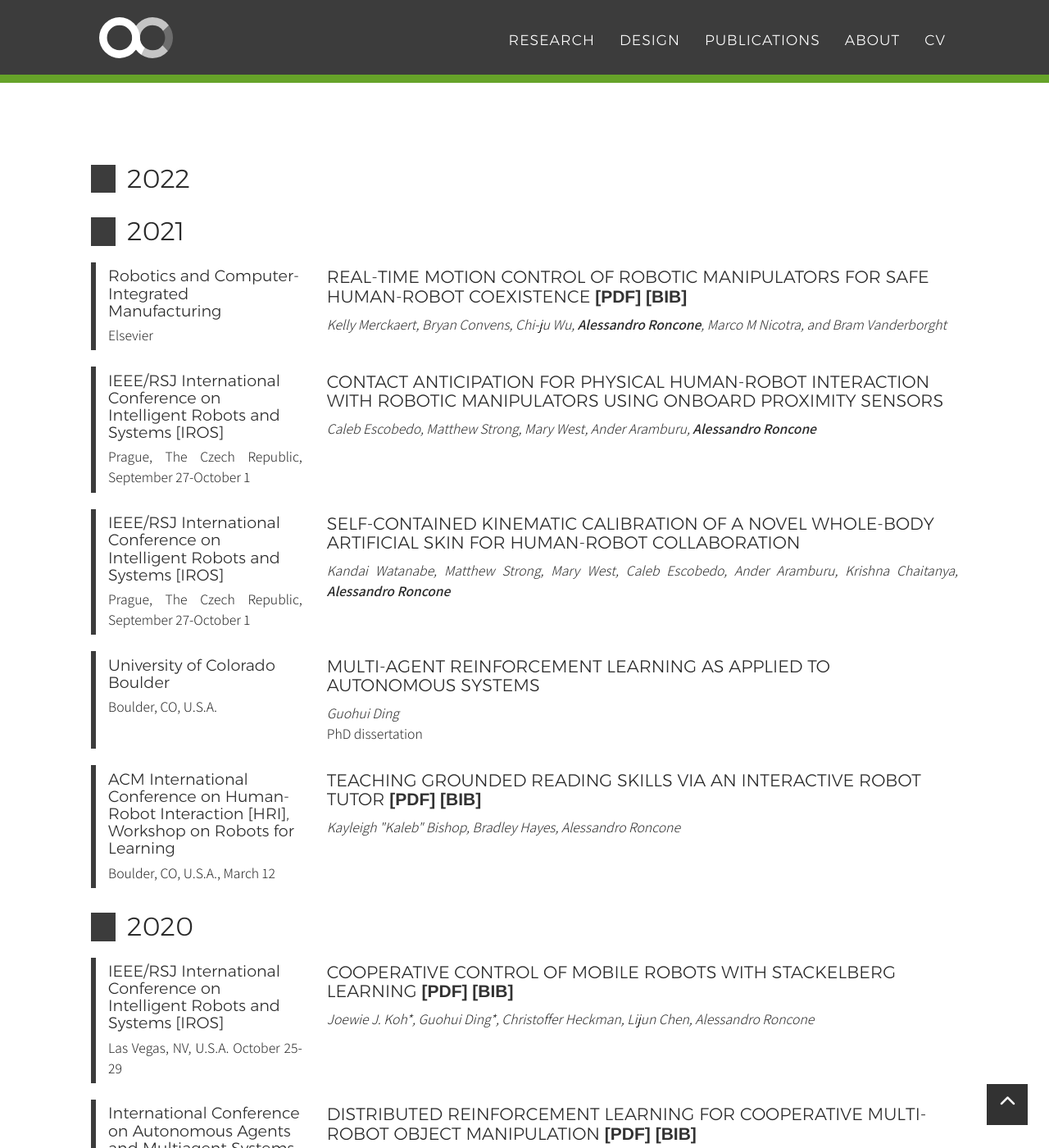
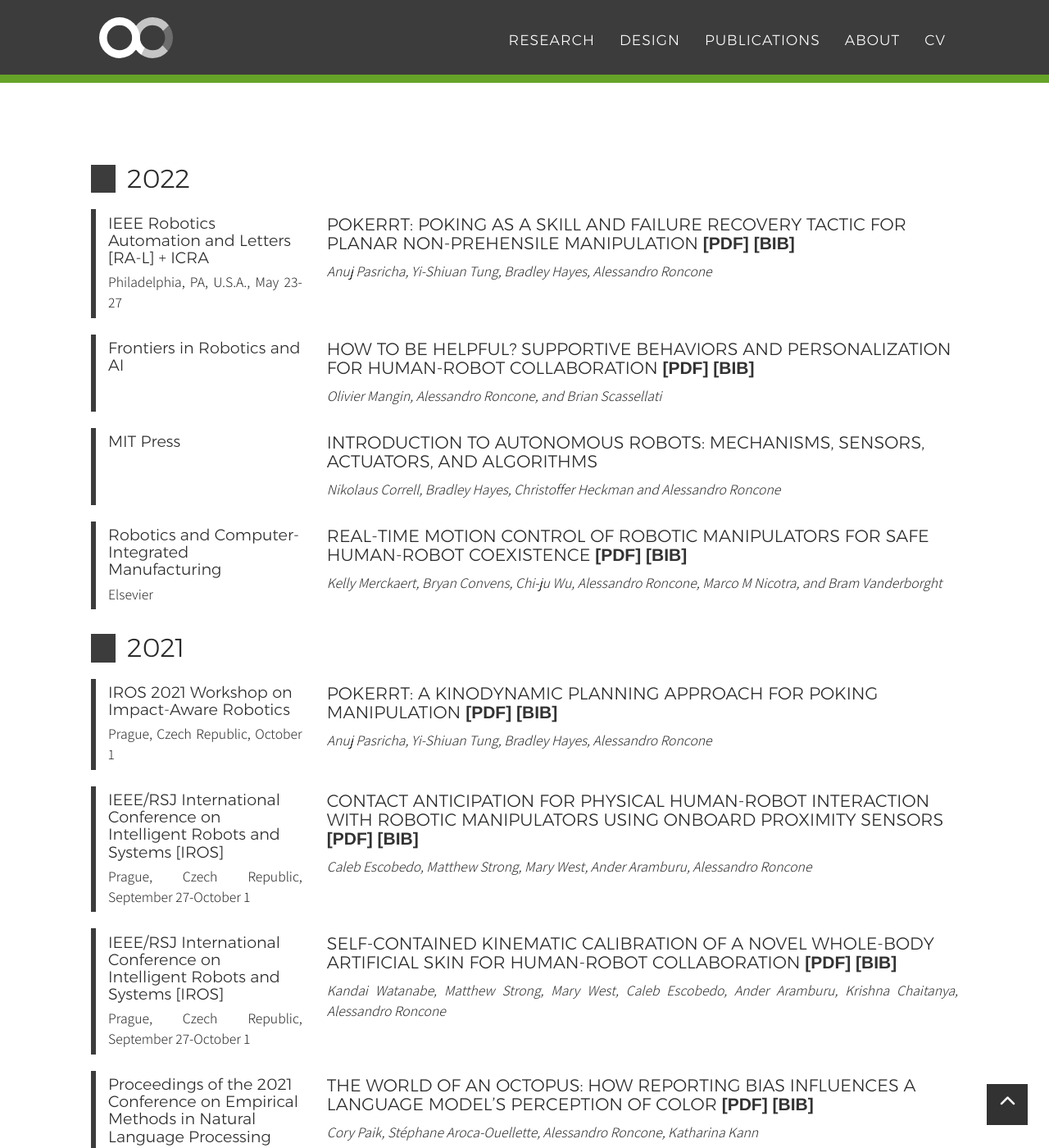
Before and after one commit to alecive/alecive.github.io, a Jekyll site: the page built from publications.html, in a window 1280 px wide and 1400 px high, scrolled down 744 px. Shown: the whole window at 82% size. Built offline with Jekyll 4.4.1, drawn with Linux system fonts in a browser that asks for light colours; nearby versions of some CDN libraries; some web fonts are replaced; some of the changed text lies outside the part shown.

Commit message:
Updated publication list

```diff
--- a/_data/cv-publications.yml
+++ b/_data/cv-publications.yml
@@ -1,20 +1,68 @@
+ - title: "PokeRRT: Poking as a Skill and Failure Recovery Tactic for Planar Non-Prehensile Manipulation"
+   authors: Anuj Pasricha, Yi-Shiuan Tung, Bradley Hayes, Alessandro Roncone
+   year: 2022
+   venue: "IEEE Robotics Automation and Letters [RA-L] + ICRA"
+   where: Philadelphia, PA, U.S.A., May 23-27
+   pdf: "2022_Pasricha_RAL_PokeRRT"
+   host: https://hiro-group.ronc.one
+ - title: "How to be Helpful? Supportive Behaviors and Personalization for Human-Robot Collaboration"
+   authors: Olivier Mangin, Alessandro Roncone, and Brian Scassellati
+   year: 2022
+   venue: Frontiers in Robotics and AI
+   pdf: "2022_Mangin_supportive_behaviors"
+ - title: "Introduction to Autonomous Robots: Mechanisms, Sensors, Actuators, and Algorithms"
+   authors: Nikolaus Correll, Bradley Hayes, Christoffer Heckman and Alessandro Roncone
+   year: 2022
+   venue: "MIT Press"
  - title: "Real-Time Motion Control of Robotic Manipulators for Safe Human-Robot Coexistence"
-   authors: Kelly Merckaert, Bryan Convens, Chi-ju Wu, <b>Alessandro Roncone</b>, Marco M Nicotra, and Bram Vanderborght
-   year: 2021
+   authors: Kelly Merckaert, Bryan Convens, Chi-ju Wu, Alessandro Roncone, Marco M Nicotra, and Bram Vanderborght
+   year: 2022
    venue: Robotics and Computer-Integrated Manufacturing
    where: Elsevier
-   pdf: "2021_Merckaert_realtime_motion_control"
+   pdf: "2022_Merckaert_realtime_motion_control"
+   host: https://hiro-group.ronc.one
+ - title: "PokeRRT: A Kinodynamic Planning Approach for Poking Manipulation"
+   authors: Anuj Pasricha, Yi-Shiuan Tung, Bradley Hayes, Alessandro Roncone
+   year: 2021
+   venue: "IROS 2021 Workshop on Impact-Aware Robotics"
+   where: Prague, Czech Republic, October 1
+   pdf: "2021_Pasricha_IROS_PokeRRT"
    host: https://hiro-group.ronc.one
  - title: "Contact Anticipation for Physical Human-Robot Interaction with Robotic Manipulators using Onboard Proximity Sensors"
-   authors: Caleb Escobedo, Matthew Strong, Mary West, Ander Aramburu, <b>Alessandro Roncone</b>
+   authors: Caleb Escobedo, Matthew Strong, Mary West, Ander Aramburu, Alessandro Roncone
    year: 2021
    venue: IEEE/RSJ International Conference on Intelligent Robots and Systems [IROS]
-   where: Prague, The Czech Republic, September 27-October 1
+   where: Prague, Czech Republic, September 27-October 1
+   pdf: "2021_Escobedo_IROS_contact_anticipation"
+   host: https://hiro-group.ronc.one
  - title: "Self-Contained Kinematic Calibration of a Novel Whole-Body Artificial Skin for Human-Robot Collaboration"
-   authors: Kandai Watanabe, Matthew Strong, Mary West, Caleb Escobedo, Ander Aramburu, Krishna Chaitanya, <b>Alessandro Roncone</b>
+   authors: Kandai Watanabe, Matthew Strong, Mary West, Caleb Escobedo, Ander Aramburu, Krishna Chaitanya, Alessandro Roncone
    year: 2021
    venue: IEEE/RSJ International Conference on Intelligent Robots and Systems [IROS]
-   where: Prague, The Czech Republic, September 27-October 1
+   where: Prague, Czech Republic, September 27-October 1
+   pdf: "2021_Watanabe_IROS_skin_calibration"
+   host: https://hiro-group.ronc.one
+ - title: "The World of an Octopus: How Reporting Bias Influences a Language Model’s Perception of Color"
+   authors: Cory Paik, Stéphane Aroca-Ouellette, Alessandro Roncone, Katharina Kann
+   year: 2021
+   venue: "Proceedings of the 2021 Conference on Empirical Methods in Natural Language Processing"
+   where: Online and Punta Cana, Dominican Republic, November 2021
+   pdf: "2021_Paik_EMNLP"
+   host: https://hiro-group.ronc.one
+ - title: "PROST: Physical Reasoning of Objects through Space and Time"
+   authors: Stéphane Aroca-Ouellette, Cory Paik, Alessandro Roncone, and Katharina Kann
+   year: 2021
+   venue: Findings of the Association for  Computational Linguistics
+   where: Online, August 1-6
+   pdf: "2021_Aroca-Ouellette_ACL_findings"
+   host: https://hiro-group.ronc.one
+ - title: "Volumetric Data Fusion of External Depth and Onboard Proximity Data For Occluded Space Reduction"
+   authors: Matthew Strong, Caleb Escobedo, Alessandro Roncone
+   year: 2021
+   venue: "4th Workshop on Proximity Perception in Robotics at IROS 2021"
+   where: Prague, Czech Republic, September 27
+   pdf: "2021_Strong_IROS_volumetric_data_fusion"
+   host: https://hiro-group.ronc.one
  - title: "Multi-agent Reinforcement Learning as Applied to Autonomous Systems"
    authors: Guohui Ding
    year: 2021
@@ -43,100 +91,95 @@
    pdf: "2020_Ding_AAMAS_cooperative_object_manipulation"
    host: https://hiro-group.ronc.one
  - title: "An Affordance-based Action Planner for On-line and Concurrent Human-Robot Collaborative Assembly"
-   authors: Francesca Stramandinoli, <b>Alessandro Roncone</b>, Olivier Mangin, Francesco Nori, and Brian Scassellati
+   authors: Francesca Stramandinoli, Alessandro Roncone, Olivier Mangin, Francesco Nori, and Brian Scassellati
    year: 2019
    venue: 2nd ICRA International Workshop on Computational Models of Affordance in Robotics
    where: Montreal, Canada, May 20-24
  - title: "Situated Human-Robot Collaboration: predicting intent from grounded natural language"
-   authors: Jake Brawer, Olivier Mangin, <b>Alessandro Roncone</b>, and Brian Scassellati
+   authors: Jake Brawer, Olivier Mangin, Alessandro Roncone, and Brian Scassellati
    year: 2018
    venue: IEEE/RSJ International Conference on Intelligent Robots and Systems [IROS]
    where: Madrid, Spain, October 1-5
    pdf: "2018_Brawer_IROS_situated_hrc"
  - title: "Preference-Based Assistance Prediction for Human-Robot Collaboration Tasks"
-   authors: Elena Corina Grigore, <b>Alessandro Roncone</b>, Olivier Mangin, and Brian Scassellati
+   authors: Elena Corina Grigore, Alessandro Roncone, Olivier Mangin, and Brian Scassellati
    year: 2018
    venue: IEEE/RSJ International Conference on Intelligent Robots and Systems [IROS]
    where: Madrid, Spain, October 1-5
    pdf: "2018_Grigore_IROS_assistance_prediction"
  - title: "The HRC Model set for Human-Robot Collaboration Research"
-   authors: Sofya Zeylikman, Sarah Widder, <b>Alessandro Roncone</b>, Olivier Mangin, and Brian Scassellati
+   authors: Sofya Zeylikman, Sarah Widder, Alessandro Roncone, Olivier Mangin, and Brian Scassellati
    year: 2018
    venue: IEEE/RSJ International Conference on Intelligent Robots and Systems [IROS]
    where: Madrid, Spain, October 1-5
    pdf: "2018_Zeylikman_IROS_hrc_model_set"
  - title: "Predicting Supportive Behaviors for Human-Robot Collaboration"
-   authors: Elena Corina Grigore, Olivier Mangin, <b>Alessandro Roncone</b>, and Brian Scassellati
+   authors: Elena Corina Grigore, Olivier Mangin, Alessandro Roncone, and Brian Scassellati
    year: 2018
    venue: International Conference on Autonomous Agents and Multiagent Systems [AAMAS]
    where: Stockholm, Sweden, July 11-13
    pdf: "2018_Grigore_AAMAS_predicting_supportive_behaviors_hrc"
    description: Extended abstract
  - title: "Compact Real-time avoidance on a Humanoid Robot for Human-Robot interaction"
-   authors: Dong Hai Phuong Nguyen, Matej Hoffmann, <b>Alessandro Roncone</b>, Ugo Pattacini, and Giorgio Metta
+   authors: Dong Hai Phuong Nguyen, Matej Hoffmann, Alessandro Roncone, Ugo Pattacini, and Giorgio Metta
    year: 2018
    venue: ACM/IEEE International Conference on Human-Robot Interaction [HRI]
    where: Chicago, IL, U.S.A., March 5-8
    pdf: "2018_Nguyen_HRI_physical_hri_controller"
- - title: "How to be Helpful? Implementing Supportive Behaviors for Human-Robot Collaboration"
-   authors: Olivier Mangin, <b>Alessandro Roncone</b>, and Brian Scassellati
-   year: 2017
-   venue: ArXiv e-prints
-   pdf: "2017_Mangin_supportive_behaviors"
  - title: "Transparent Role Assignment and Task Allocation in Human Robot Collaboration"
-   authors: <b>Alessandro Roncone</b>, Olivier Mangin, and Brian Scassellati
+   authors: Alessandro Roncone, Olivier Mangin, and Brian Scassellati
    year: 2017
    venue: IEEE International Conference on Robotics and Automation [ICRA]
    where: Singapore, Singapore May 29-June 3
    pdf: "2017_Roncone_ICRA_role_assignment"
  - title: "Learning Peripersonal Space Representation in a Humanoid Robot with Artificial Skin"
-   authors: <b>Alessandro Roncone</b>
+   authors: Alessandro Roncone
    year: 2017
    venue: AAAI Matters
    pdf: "2017_Roncone_AAAI_matters"
  - title: "Physiologically Inspired Blinking Behavior for a Humanoid Robot"
-   authors: Hagen Lehmann, <b>Alessandro Roncone</b>, Ugo Pattacini, and Giorgio Metta
+   authors: Hagen Lehmann, Alessandro Roncone, Ugo Pattacini, and Giorgio Metta
    year: 2016
    venue: International Conference on Social Robotics [ICSR]
    where: Kansas City, MO, U.S.A., November 1-3
    pdf: "2016_Lehmann_ICSR_blinking"
  - title: "Peripersonal Space and Margin of Safety around the Body: Learning Visuo-tactile Associations in a Humanoid Robot with Artificial Skin"
-   authors: <b>Alessandro Roncone</b>, Matej Hoffmann, Ugo Pattacini, Luciano Fadiga, and Giorgio Metta
+   authors: Alessandro Roncone, Matej Hoffmann, Ugo Pattacini, Luciano Fadiga, and Giorgio Metta
    year: 2016
    venue: PLOS ONE
    pdf: "2016_Roncone_plosONE_peripersonal_space"
  - title: "A Cartesian 6-DoF Gaze Controller for Humanoid Robots"
-   authors: <b>Alessandro Roncone</b>, Ugo Pattacini, Giorgio Metta, and Lorenzo Natale
+   authors: Alessandro Roncone, Ugo Pattacini, Giorgio Metta, and Lorenzo Natale
    year: 2016
    venue: "Robotics: Science and Systems [RSS]"
    where: Ann Arbor, MI, U.S.A., June 18-22
    pdf: "2016_Roncone_RSS_gaze_controller"
  - title: "Learning peripersonal space representation through artificial skin for avoidance and reaching with whole body surface"
-   authors: <b>Alessandro Roncone</b>, Matej Hoffmann, Ugo Pattacini, and Giorgio Metta
+   authors: Alessandro Roncone, Matej Hoffmann, Ugo Pattacini, and Giorgio Metta
    year: 2015
    venue: IEEE/RSJ International Conference on Intelligent Robots and Systems [IROS]
    where: Hamburg, Germany, September 28-October 2
    pdf: "2015_Roncone_IROS_peripersonal_space"
  - title: "Expanding Sensorimotor capabilities of Humanoid Robots through Multisensory Integration - a study on the implementation of Peripersonal Space on the iCub"
-   authors: <b>Alessandro Roncone</b>
+   authors: Alessandro Roncone
    year: 2015
    venue: Ph.D. Thesis
    where: University of Genoa and Italian Institute of Technology
    pdf: "2015_Roncone_PhD_thesis"
  - title: "Gaze Stabilization for Humanoid Robots: A Comprehensive Framework"
-   authors: <b>Alessandro Roncone</b>, Ugo Pattacini, Giorgio Metta, and Lorenzo Natale
+   authors: Alessandro Roncone, Ugo Pattacini, Giorgio Metta, and Lorenzo Natale
    year: 2014
    venue: IEEE-RAS International Conference on Humanoid Robots
    where: Madrid, Spain, November 18-20
    pdf: "2014_Roncone_humanoids_gaze_stabilization"
  - title: "3D Stereo Estimation and Fully Automated Learning of Eye-Hand Coordination in Humanoid Robots"
-   authors: Sean Ryan Fanello, Ugo Pattacini, Ilaria Gori, Vadim Tikhanoff, Marco Randazzo, <b>Alessandro Roncone</b>, Francesca Odone, and Giorgio Metta
+   authors: Sean Ryan Fanello, Ugo Pattacini, Ilaria Gori, Vadim Tikhanoff, Marco Randazzo, Alessandro Roncone, Francesca Odone, and Giorgio Metta
    year: 2014
    venue: IEEE-RAS International Conference on Humanoid Robots
    where: Madrid, Spain, November 18-20
    pdf: "2014_Fanello_humanoids_eye_hand_coordination"
  - title: "Automatic kinematic chain calibration using artificial skin: self-touch in the iCub humanoid robot"
-   authors: <b>Alessandro Roncone</b>, Matej Hoffmann, Ugo Pattacini, and Giorgio Metta
+   authors: Alessandro Roncone, Matej Hoffmann, Ugo Pattacini, and Giorgio Metta
    year: 2014
    venue: IEEE International Conference on Robotics and Automation [ICRA]
    where: Hong Kong, China, May 31-June 7
```
